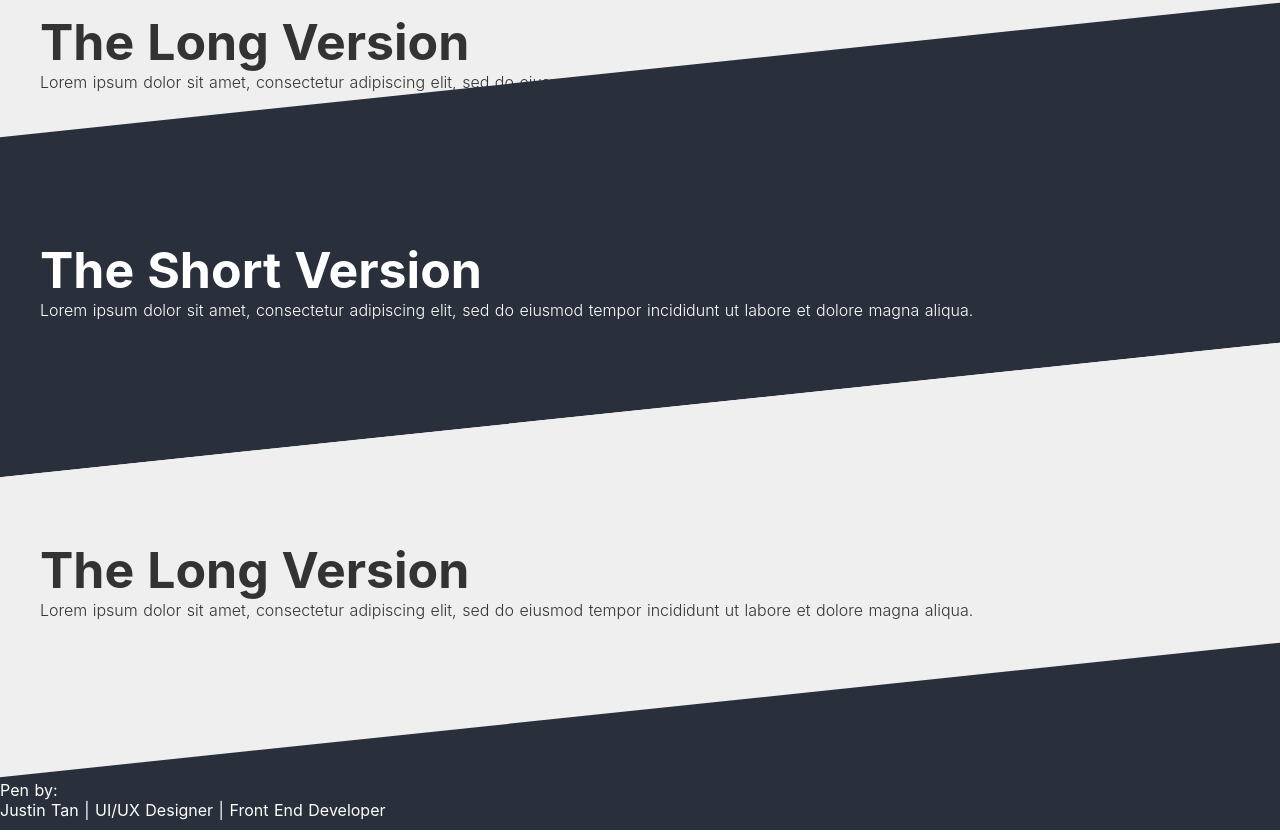
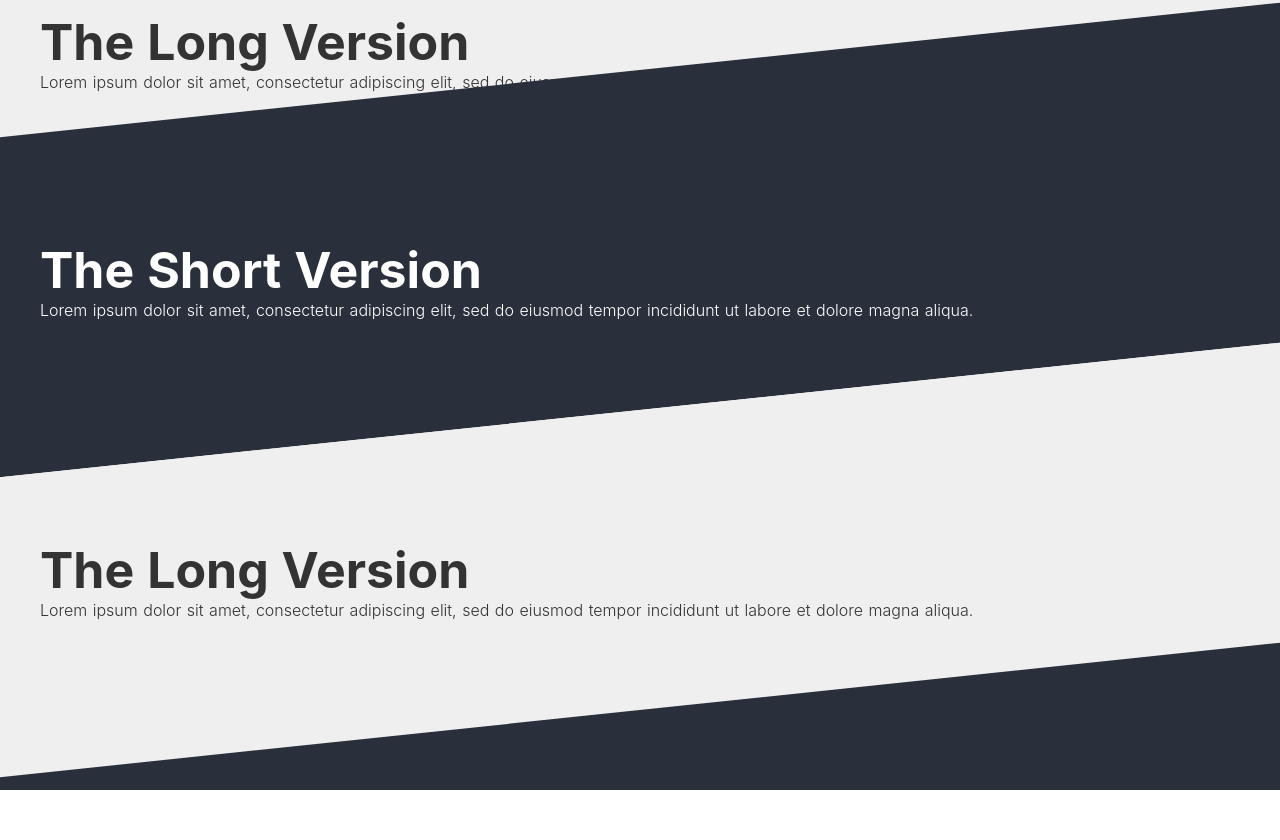
Before and after one commit to andy-9/portfolio, a Nuxt app: page /about in a window 1280 px wide. Shown: the part 954-1794 px from the top of the page. Built offline with nearby package versions, Linux system fonts and the light colour scheme.

Commit message:
change in about page

```diff
--- a/pages/about/index.vue
+++ b/pages/about/index.vue
@@ -103,8 +103,8 @@
         </div>
 
         <div class="footer nav-fixed-bottom text-center">
-            Pen by:<br />
-            Justin Tan | UI/UX Designer | Front End Developer
+            <!-- Pen by:<br /> -->
+            <!-- Justin Tan | UI/UX Designer | Front End Developer -->
         </div>
     </div>
 </template>
```
